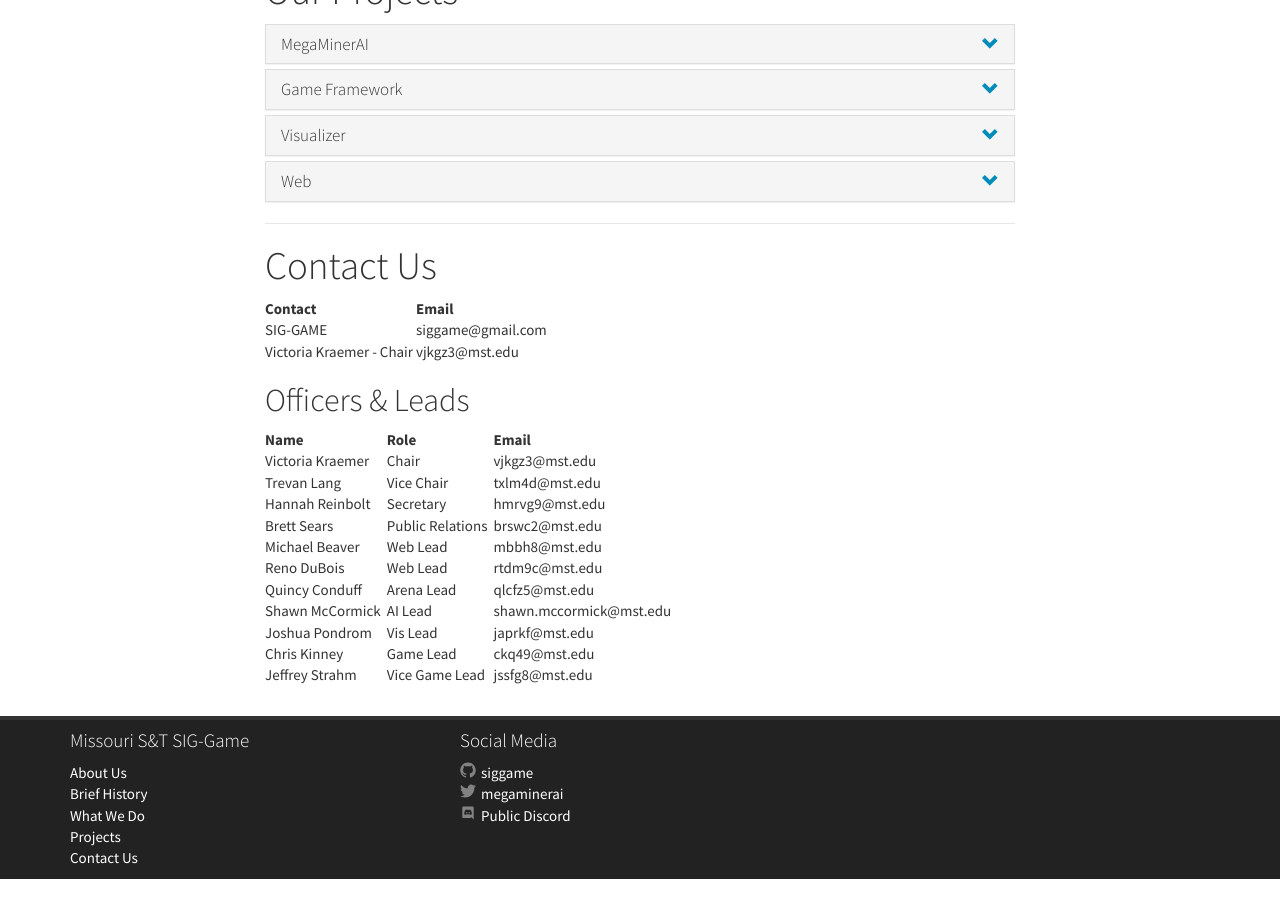
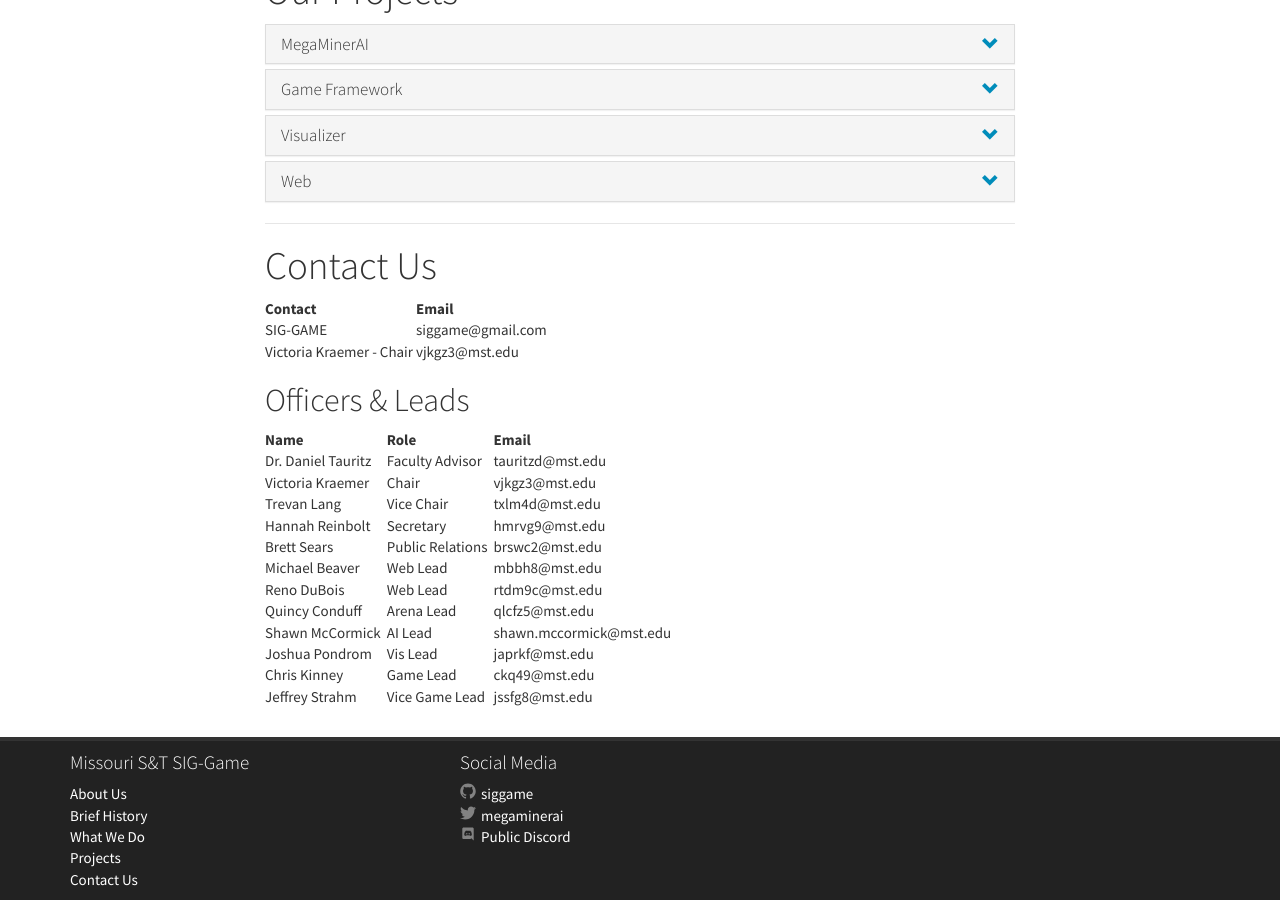
Before and after one commit to siggame/siggame.github.io, a Jekyll site: the page built from about.md, in a window 1280 px wide and 900 px high, scrolled down 1004 px. Built offline with Jekyll 4.4.1, drawn with Linux system fonts in a browser that asks for light colours; nearby versions of some CDN libraries; before the commit the page ends 1883 px from its top, so only the background shows below that.

Commit message:
Add Dr T to the officer list page

```diff
--- a/about.md
+++ b/about.md
@@ -108,6 +108,7 @@
 
 | Name &nbsp;| Role | Email |
 |-------------|-----------|------------|
+| Dr. Daniel Tauritz | Faculty Advisor | tauritzd@mst.edu |
 | Victoria Kraemer | Chair | vjkgz3@mst.edu |
 | Trevan Lang | Vice Chair | txlm4d@mst.edu |
 | Hannah Reinbolt | Secretary | hmrvg9@mst.edu |
```
